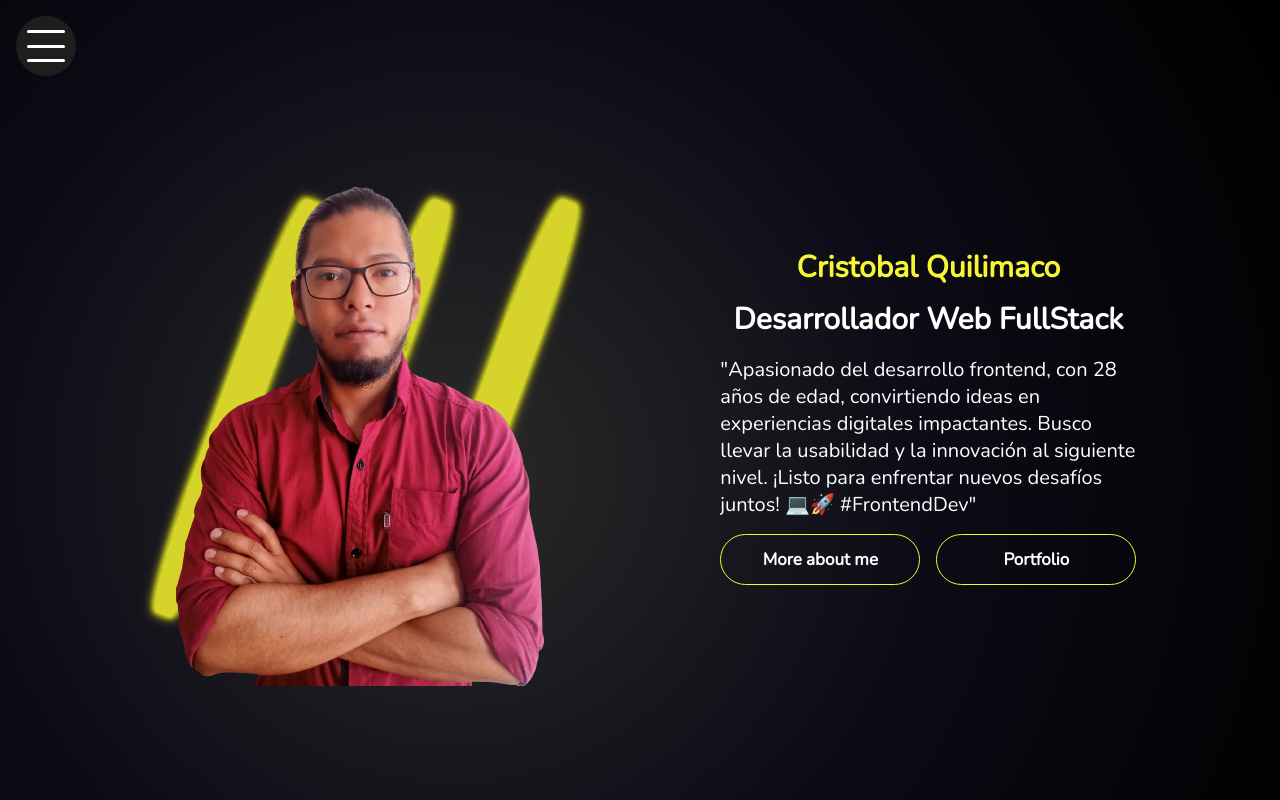
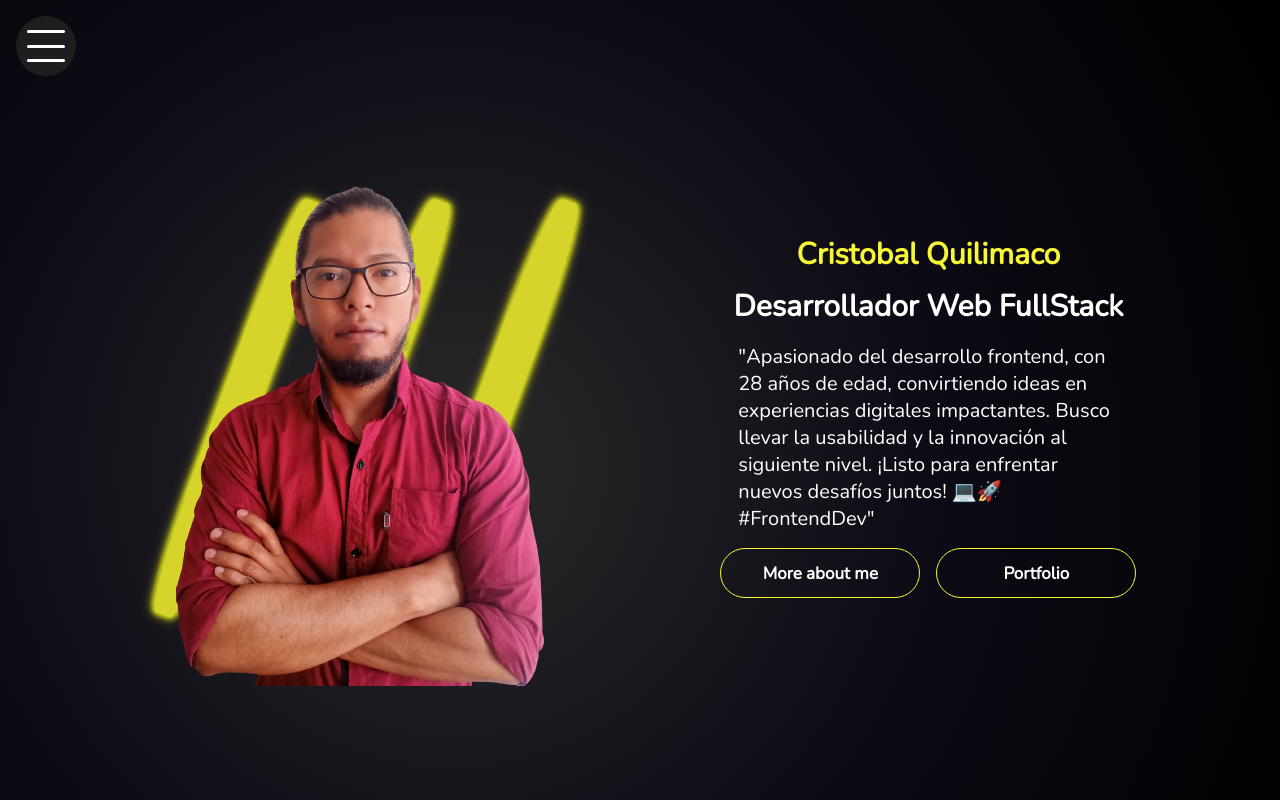
Before and after one commit to cristobalquilimaco/portfolioff, a React (Vite) app: page /#/ in a window 1280 px wide. Built offline with nearby package versions, Linux system fonts and the light colour scheme.

Commit message:
Se ajusta tamaño de letra y de ancho en la descripcion de la pantalla principal

```diff
--- a/src/components/styles/home.css
+++ b/src/components/styles/home.css
@@ -123,13 +123,13 @@ body {
 .description {
   color: white;
   font-size: 18px;
-
+  max-width: 380px;
 }
 
 
 .developertext {
   color: var(--color-x);
-  font-size: 30px;
+  font-size: 25px;
 }
 
 .btn-information {
@@ -191,6 +191,10 @@ body {
 }
 
 @media (min-width: 700px) {
+
+  .developertext {
+    font-size: 30px;
+  }
 
   .btn {
     width: 200px;
```
